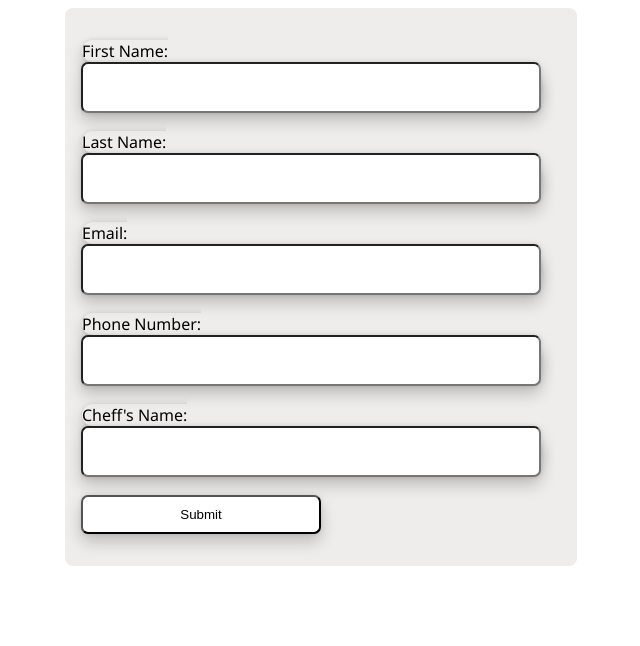
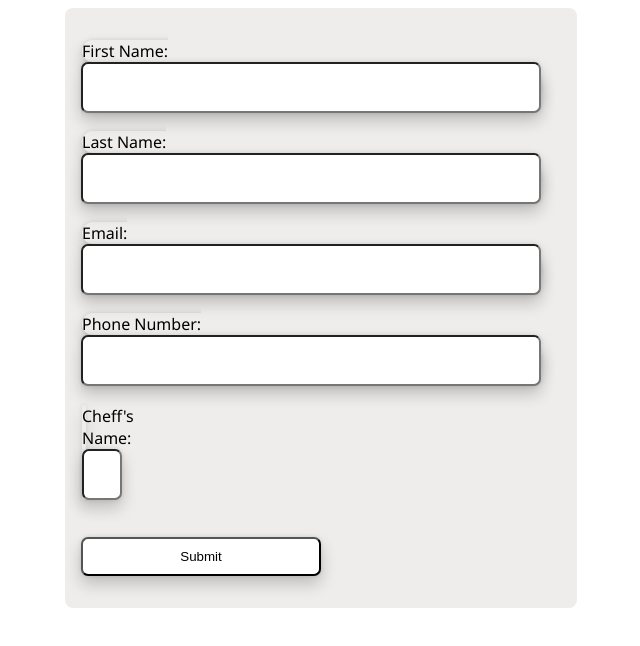
Before and after one commit to saka01/canteenly, a Next.js app: page /dashboard/linkinbio in a window 1280 px wide. Shown: the top 646 px of the page, without its empty margins (319-959 px from the left). Built offline with nearby package versions, Linux system fonts and the light colour scheme.

Commit message:
added linkinbio to pages

```diff
--- a/pages/dashboard/linkinbio.js
+++ b/pages/dashboard/linkinbio.js
@@ -79,7 +79,7 @@ const MyForm = () => {
         />
       </label>
       <br /><br />
-      <label className={Styles.label}>
+      <p className={Styles.label}>
         Cheff's Name:<br />
         <input
           name="linkedInBio"
@@ -87,7 +87,7 @@ const MyForm = () => {
           onChange={handleInputChange}
           className={Styles.inputField}
         />
-      </label>
+      </p>
       <br /><br />
       <button type="submit" className={Styles.button}>
         Submit
```
